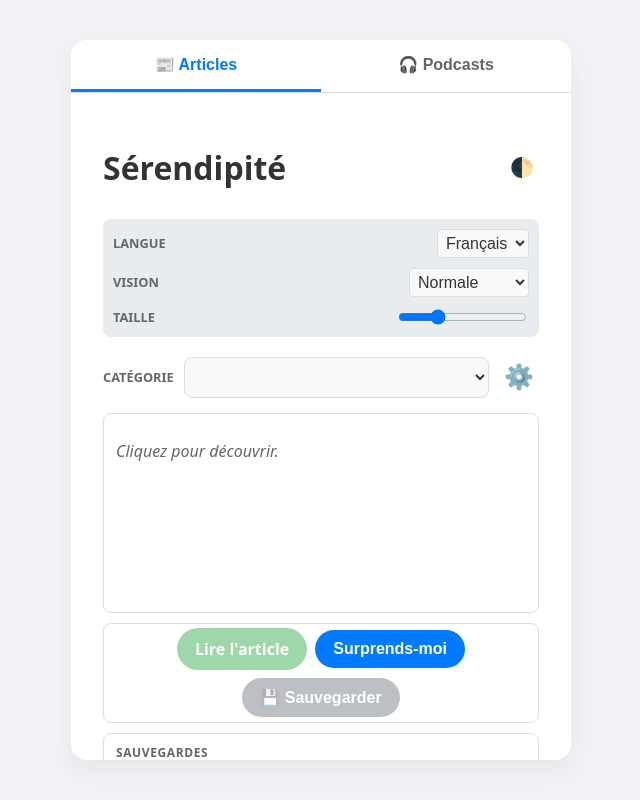
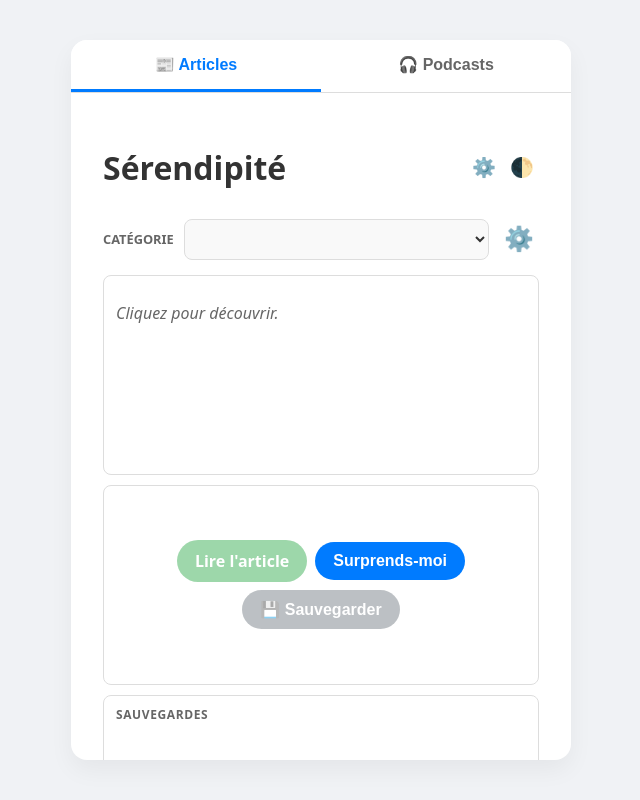
Before and after one commit to michaelzamo/infos_aleatoires, a Flask app: template templates/index.html in a window 1280 px wide. Shown: the whole page, without its empty margins (319-959 px from the left). Run offline with Flask 3, Linux system fonts and the light colour scheme; the template is opened without the code that fills it, so the values that code supplies are empty; parts of the project's set-up code (start-up, migrations or seed data) failed here and were passed over; some libraries are stand-ins or nearby versions.

Commit message:
Hide settings menu. Increase actions zone height.

```diff
--- a/templates/index.html
+++ b/templates/index.html
@@ -57,13 +57,15 @@
         .tab.active { color: var(--col-primary); border-bottom: 3px solid var(--col-primary); }
 
         .header-row { display: flex; justify-content: space-between; align-items: center; margin-bottom: 0.5rem; }
-        .theme-toggle { background: none; border: none; cursor: pointer; padding: 5px; font-size: 1.2em; border-radius: 50%;}
+        .header-icons { display: flex; gap: 4px; align-items: center; }
+        .theme-toggle, .settings-toggle { background: none; border: none; cursor: pointer; padding: 5px; font-size: 1.2em; border-radius: 50%; }
 
         .settings-container, #managerSection {
-            display:flex; flex-direction:column; gap:10px; margin-bottom:20px;
+            display:none; flex-direction:column; gap:10px; margin-bottom:20px;
             background:var(--tag-bg); padding:10px; border-radius:8px;
             font-size: calc(16px * var(--font-scale)) !important;
         }
+        .settings-container.open { display: flex; }
         .settings-container *, #managerSection * { font-size: 1em; }
         button, select, input { font-size: 1em; }
 
@@ -96,8 +98,8 @@
             background: var(--bg-card);
         }
         .zone-content  { height: 200px; }
-        .zone-actions  { height: 100px; display: flex; flex-direction: column; justify-content: center; gap: 8px; overflow: hidden; }
-        .zone-saved    { height: 200px; }
+        .zone-actions  { height: 200px; display: flex; flex-direction: column; justify-content: center; gap: 8px; overflow: hidden; }
+        .zone-saved    { height: 200px; margin-bottom: 0; }
 
         .zone-label {
             font-size: 0.75em; font-weight: bold; color: var(--text-sub);
@@ -161,7 +163,10 @@
         <div class="card-content" id="panel-content" role="tabpanel">
             <div class="header-row">
                 <h1 data-i18n="app_title">Sérendipité</h1>
-                <button class="theme-toggle" onclick="toggleTheme()" aria-label="Changer le thème"><span aria-hidden="true">🌓</span></button>
+                <div class="header-icons">
+                    <button class="settings-toggle" onclick="toggleSettings()" aria-label="Paramètres"><span aria-hidden="true">⚙️</span></button>
+                    <button class="theme-toggle" onclick="toggleTheme()" aria-label="Changer le thème"><span aria-hidden="true">🌓</span></button>
+                </div>
             </div>
 
             <div class="settings-container">
@@ -390,6 +395,9 @@
         function toggleTheme(){
             document.body.classList.toggle('dark-mode');
             localStorage.setItem('theme', document.body.classList.contains('dark-mode')?'dark':'light');
+        }
+        function toggleSettings(){
+            document.querySelector('.settings-container').classList.toggle('open');
         }
         function changeColorProfile(){
             const p = document.getElementById('colorBlindSelect').value; applyColorProfile(p); localStorage.setItem('colorProfile', p);
```
